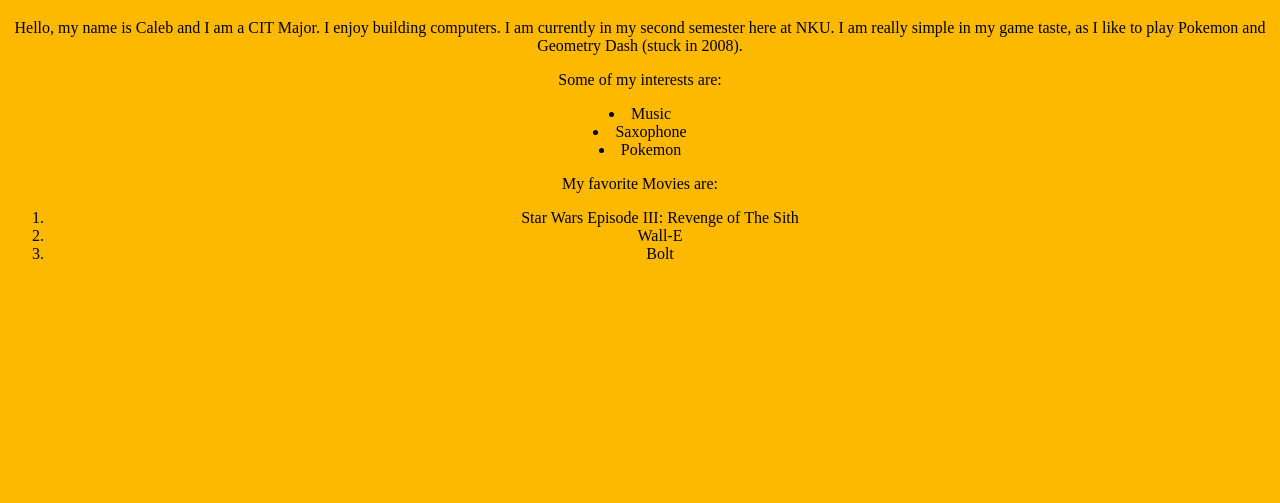
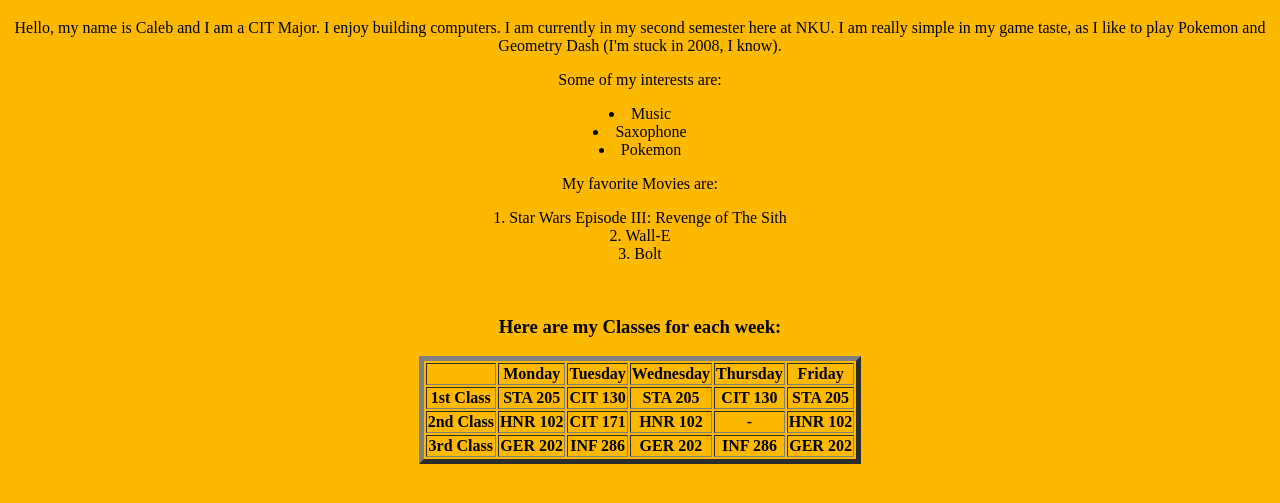
Before and after one commit to fidlerc1/HTMLLabs, a plain HTML site: page lab4.html in a window 1280 px wide. Shown: the part 61-564 px from the top of the page. Drawn offline with Linux system fonts and the light colour scheme.

Commit message:
lab4 commit 2

```diff
--- a/lab4.html
+++ b/lab4.html
@@ -5,14 +5,15 @@
         <style>
             body {text-align: center; background-color: #fcb900;}
             ul {list-style-position: inside; padding-left: 0;}
-
+            ol {list-style-position: inside; padding-left: 0;}
+            table {margin-left: auto; margin-right: auto;}
         </style>
     </head>
     <body>
         <h1>My Name is Caleb</h1>
         <p>Hello, my name is Caleb and I am a CIT Major. I enjoy building computers.
            I am currently in my second semester here at NKU. I am really simple in my game taste,
-           as I like to play Pokemon and Geometry Dash (stuck in 2008).</p>
+           as I like to play Pokemon and Geometry Dash (I'm stuck in 2008, I know).</p>
 
         <p>Some of my interests are:</p>
         <ul>
@@ -27,5 +28,44 @@
             <li>Wall-E</li>
             <li>Bolt</li>
         </ol>
+
+        <br>
+
+        <h3>Here are my Classes for each week:</h3>
+
+        <table border="5px">
+            <tr>
+                <th></th>
+                <th>Monday</th>
+                <th>Tuesday</th>
+                <th>Wednesday</th>
+                <th>Thursday</th>
+                <th>Friday</th>
+            </tr>
+            <tr>
+                <th>1st Class</th>
+                <th>STA 205</th>
+                <th>CIT 130</th>
+                <th>STA 205</th>
+                <th>CIT 130</th>
+                <th>STA 205</th>
+            </tr>
+            <tr>
+                <th>2nd Class</th>
+                <th>HNR 102</th>
+                <th>CIT 171</th>
+                <th>HNR 102</th>
+                <th>-</th>
+                <th>HNR 102</th>
+            </tr>
+            <tr>
+                <th>3rd Class</th>
+                <th>GER 202</th>
+                <th>INF 286</th>
+                <th>GER 202</th>
+                <th>INF 286</th>
+                <th>GER 202</th>
+            </tr>
+        </table>
     </body>
 </html>
```
